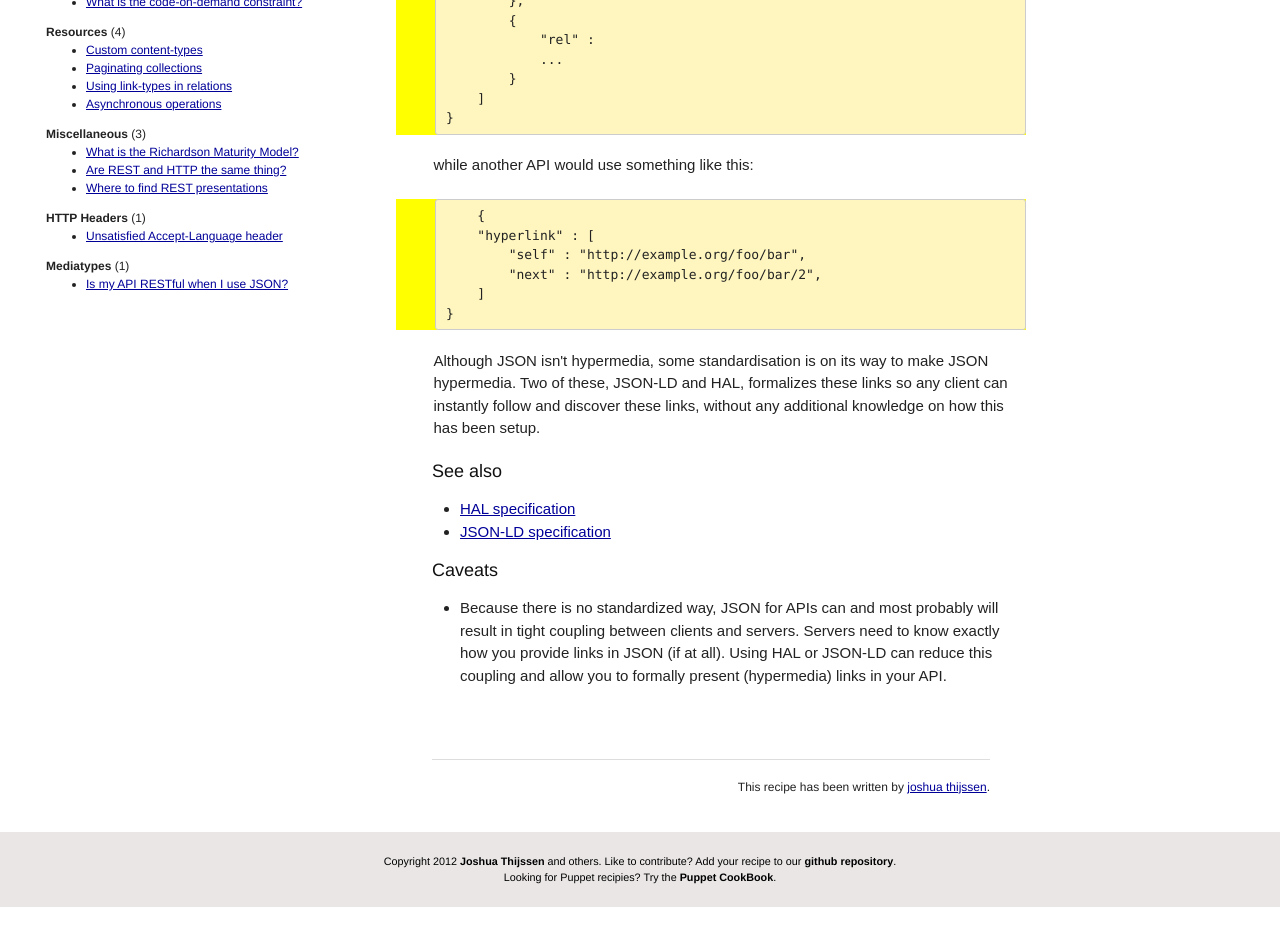
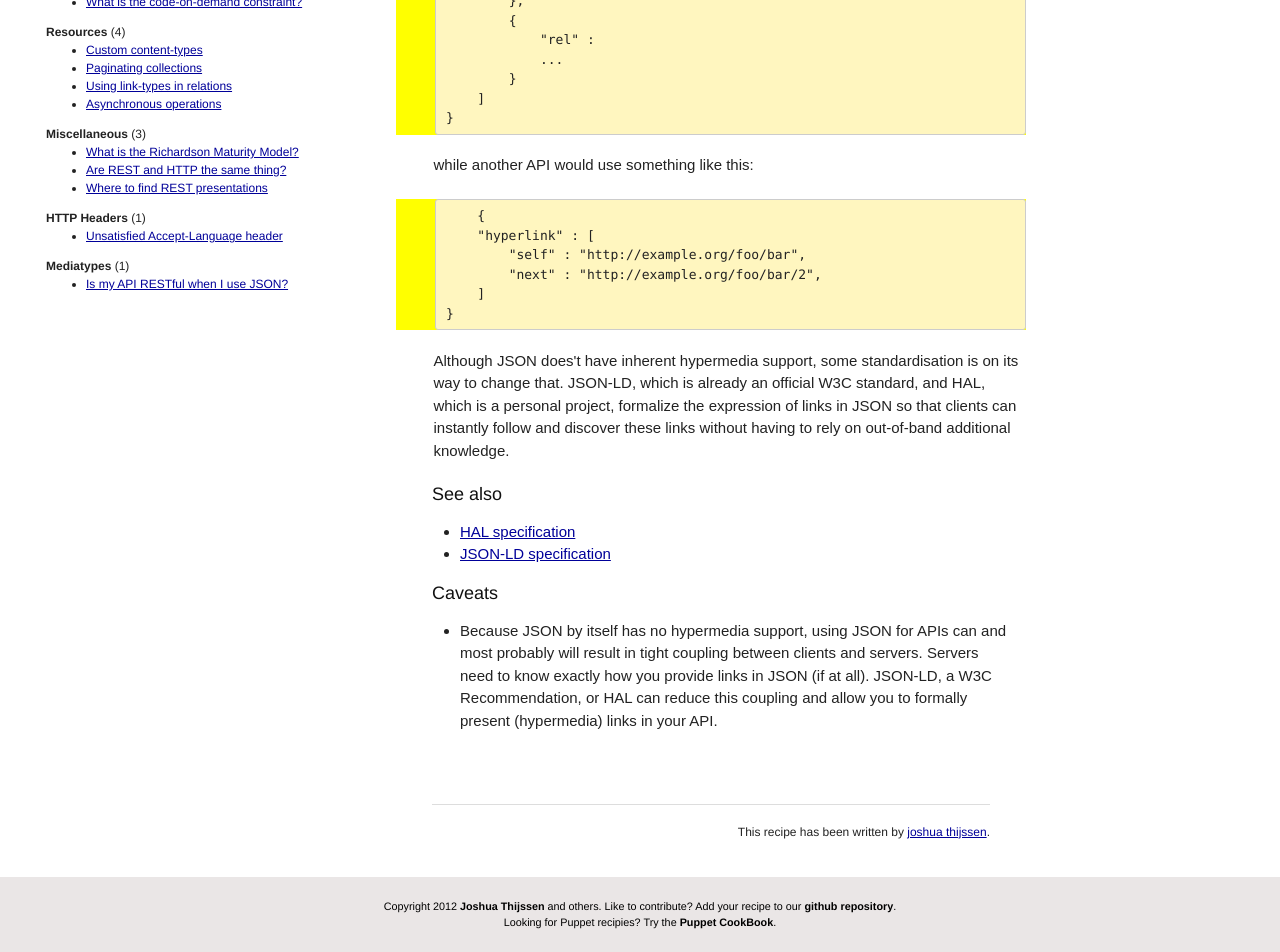
Before and after one commit to restcookbook/restcookbook, a Jekyll site: the page built from _posts/2012-12-17-json.html, in a window 1280 px wide. Shown: the part 397-1349 px from the top of the page. Built offline with Jekyll 4.4.1, drawn with Linux system fonts in a browser that asks for light colours; before the commit the page ends 1304 px from its top, so only the background shows below that.

Commit message:
JSON-LD is a W3C standard: Update the text and the link to the spec

```diff
--- a/_posts/2012-12-17-json.html
+++ b/_posts/2012-12-17-json.html
@@ -39,20 +39,20 @@ author_email: jthijssen@noxlogic.nl
 {% endhighlight %}
 
 
-<p>Although JSON isn't hypermedia, some standardisation is on its way to make JSON hypermedia. Two of these, JSON-LD and HAL,
-    formalizes these links so any client can instantly follow and discover these links, without any additional knowledge on how this
-    has been setup.
+<p>Although JSON does't have inherent hypermedia support, some standardisation is on its way to change that. JSON-LD, which is already an official W3C standard,
+    and HAL, which is a personal project, formalize the expression of links in JSON so that clients can instantly follow and discover these links without having
+    to rely on out-of-band additional knowledge.</p>
 
 <h3>See also</h3>
 <ul>
     <li><a href="http://stateless.co/hal_specification.html">HAL specification</a>
-    <li><a href="http://json-ld.org/">JSON-LD specification</a>
+    <li><a href="http://www.w3.org/TR/json-ld/">JSON-LD specification</a>
 </ul>
 
 <h3>Caveats</h3>
 <ul>
-    <li>Because there is no standardized way, JSON for APIs can and most probably will result in tight coupling between
-        clients and servers. Servers need to know exactly how you provide links in JSON (if at all). Using HAL or JSON-LD can
+    <li>Because JSON by itself has no hypermedia support, using JSON for APIs can and most probably will result in tight coupling between
+        clients and servers. Servers need to know exactly how you provide links in JSON (if at all). JSON-LD, a W3C Recommendation, or HAL can
         reduce this coupling and allow you to formally present (hypermedia) links in your API.
     </li>
 </ul>
```
